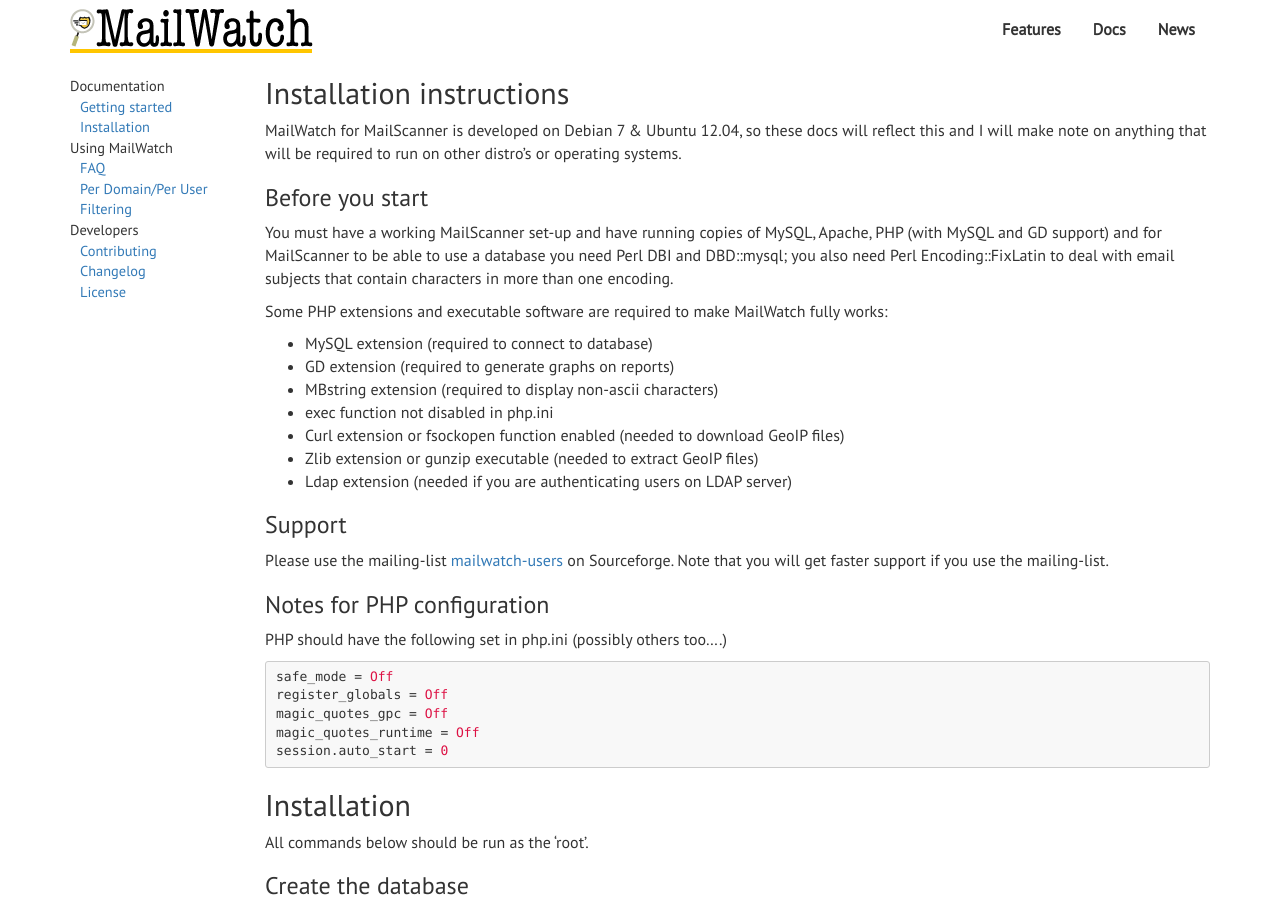
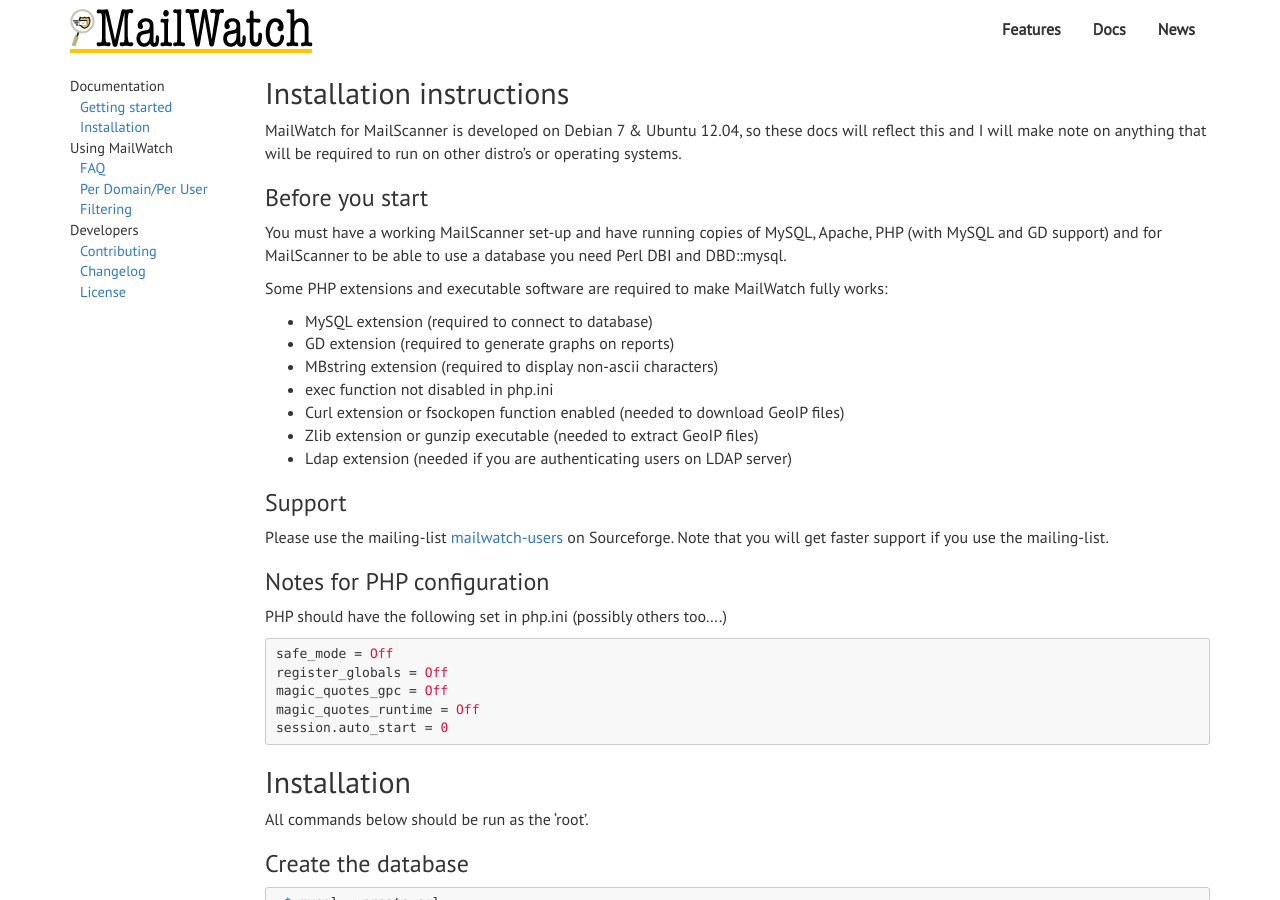
Before and after one commit to mailwatch/mailwatch-docs, a Jekyll site: the page built from _posts/2014-07-29-installing.md, in a window 1280 px wide and 900 px high. Built offline with Jekyll 4.4.1, drawn with Linux system fonts in a browser that asks for light colours; nearby versions of some CDN libraries.

Commit message:
Get rid of FixLatin perl module

```diff
--- a/_posts/2014-07-29-installing.md
+++ b/_posts/2014-07-29-installing.md
@@ -12,7 +12,7 @@ MailWatch for MailScanner is developed on Debian 7 & Ubuntu 12.04, so these docs
 
 ### Before you start
 
-You must have a working MailScanner set-up and have running copies of MySQL, Apache, PHP (with MySQL and GD support) and for MailScanner to be able to use a database you need Perl DBI and DBD::mysql; you also need Perl Encoding::FixLatin to deal with email subjects that contain characters in more than one encoding.
+You must have a working MailScanner set-up and have running copies of MySQL, Apache, PHP (with MySQL and GD support) and for MailScanner to be able to use a database you need Perl DBI and DBD::mysql.
 
 Some PHP extensions and executable software are required to make MailWatch fully works:
 
```
Also changed, not shown: _posts/2014-07-29-getting-started.md (+0 -2 lines).
